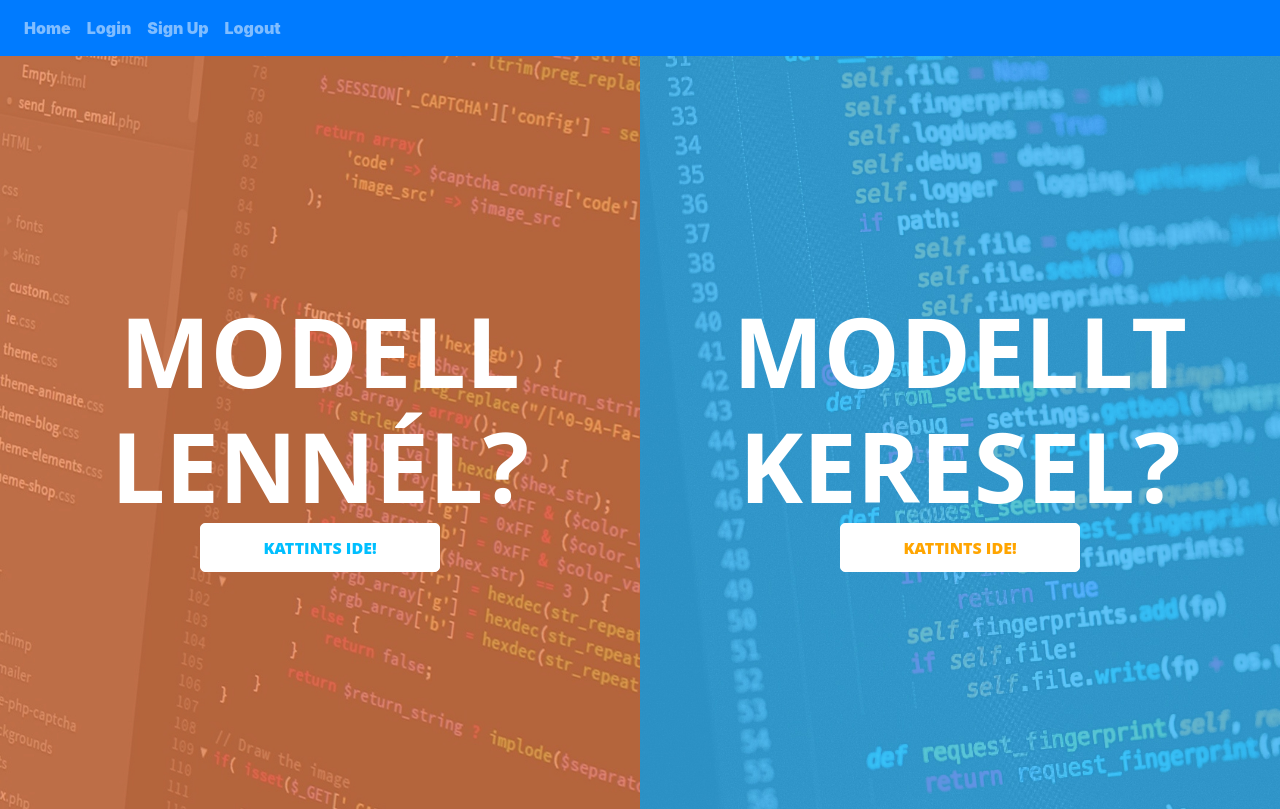
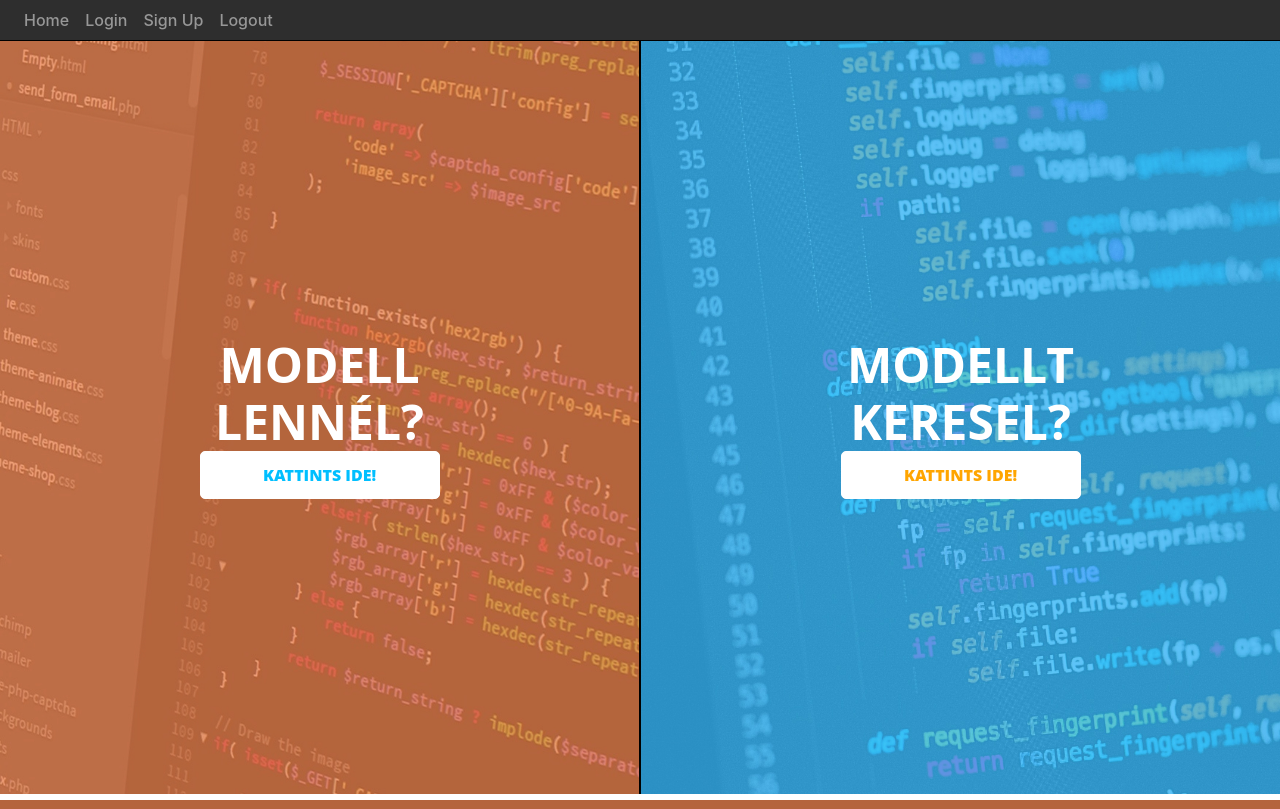
Before and after one commit to marciberes/legymodell, a Python web app: template website/templates/home.html in a window 1280 px wide. Run offline with Jinja, Linux system fonts and the light colour scheme; the template is opened without the code that fills it, so the values that code supplies are empty; some libraries are stand-ins or nearby versions.

Commit message:
Added border to navbar + minor changes

```diff
--- a/website/templates/base.html
+++ b/website/templates/base.html
@@ -18,12 +18,12 @@
     <title>{% block title%}Title{% endblock %}</title>
 </head>
 <body>
-    <nav class="navbar navbar-expand-lg navbar-dark bg-primary">
+    <nav class="navbar navbar-expand-sm navbar-dark py-0" style="background-color: #2e2e2e; border-bottom:1px solid black;">
     <button class="navbar-toggler" type="button" data-toggle="collapse" data-target="#navbar">
     <span class="navbar-toggler-icon"></span>
     </button>
     <div class="collapse navbar-collapse" id="navbar">
-        <div class="navbar-nav" style="font-weight: 900;">
+        <div class="navbar-nav" style="font-weight: 500;">
             <a class="nav-item nav-link" id="home" href="/">Home</a>
             <a class="nav-item nav-link" id="login" href="/login">Login</a>
             <a class="nav-item nav-link" id="sign-up" href="/sign-up">Sign Up</a>
--- a/website/templates/home.html
+++ b/website/templates/home.html
@@ -8,9 +8,9 @@
 .btn-round { border-radius: 30px; }
 .bg-indigo { background: indigo; }
 .text-cyan { color: #35bdff; }
-.left {background-image: url("/static/javac.jpg"); background-size: cover;}
-.right {background-image: url("/static/python.jpg"); background-size: cover;}
-.more-text-properties{font-size: 600%;font-family: 'Open Sans', sans-serif;}
+.left {background-image: url("/static/javac.jpg"); background-size: cover; border-right:0.5px solid #000}
+.right {background-image: url("/static/python.jpg"); background-size: cover; border-left:0.5px solid #000}
+.more-text-properties{font-size: 300%;font-family: 'Open Sans', sans-serif;}
 .button{
   font-family: 'Open Sans', sans-serif;
   font-weight:900;
```
